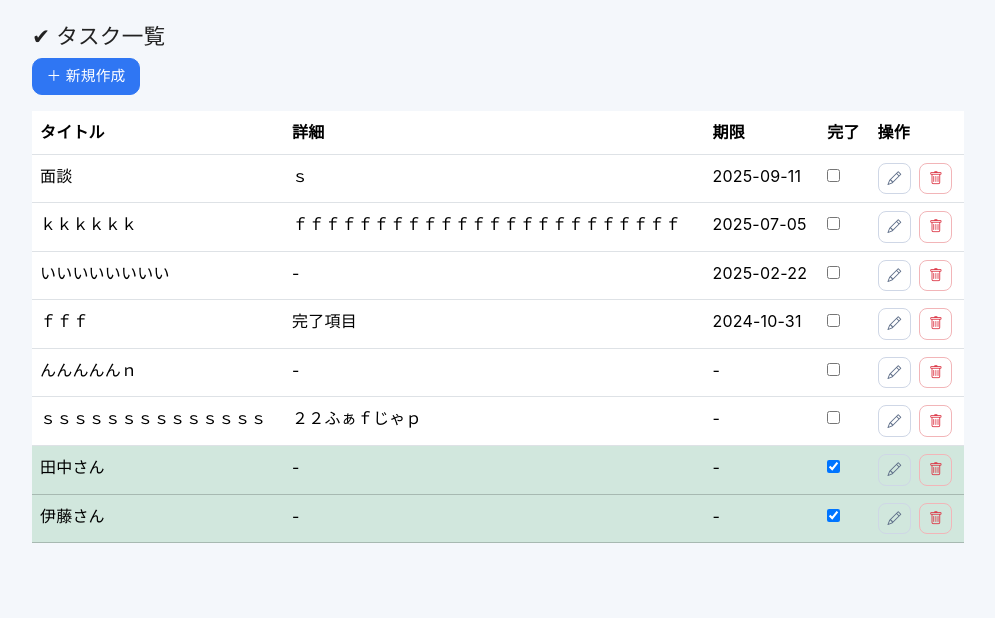
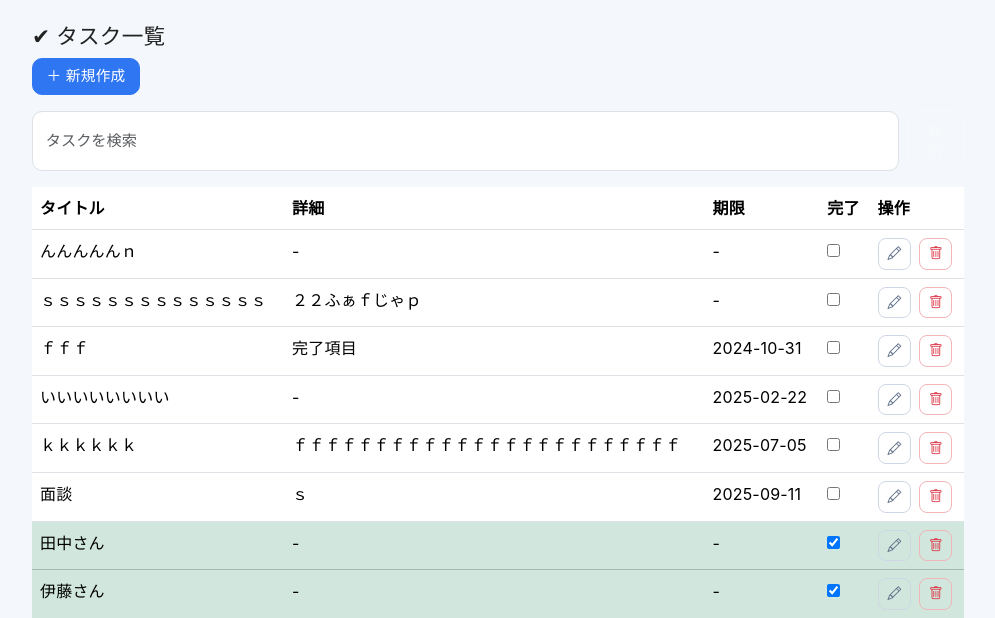
Before and after one commit to FumiyaUeda/django-task-manager, a Django app: page / in a window 1280 px wide. Shown: the part 54-672 px from the top of the page, without its empty margins (142-1137 px from the left). Run offline with Django 5.2, Linux system fonts and the light colour scheme; data comes from the database, SQL or seed files in the repository.

Commit message:
Add search function to task list

```diff
--- a/tasks/templates/tasks/task_list.html
+++ b/tasks/templates/tasks/task_list.html
@@ -6,6 +6,12 @@
   <div class="mb-3">
     <a href="{% url 'task_create' %}" class="btn btn-primary">＋ 新規作成</a>
   </div>
+
+  <!-- 🔍 検索フォーム -->
+  <form method="get" class="mb-3 d-flex">
+    <input type="text" name="q" class="form-control me-2" placeholder="タスクを検索" value="{{ request.GET.q }}">
+    <button type="submit" class="btn btn-outline-light">検索</button>
+  </form>
 
   <table class="table">
     <thead>
@@ -32,9 +38,7 @@
         <td>
           <form method="post" action="{% url 'task_toggle' task.pk %}">
             {% csrf_token %}
-            <input type="checkbox"
-                   onChange="this.form.submit()"
-                   {% if task.is_completed %}checked{% endif %}>
+            <input type="checkbox" onChange="this.form.submit()" {% if task.is_completed %}checked{% endif %}>
           </form>
         </td>
         <td>
@@ -42,8 +46,7 @@
             <a href="{% url 'task_update' task.pk %}" class="btn btn-outline-secondary btn-sm">
               <i class="bi bi-pencil"></i>
             </a>
-            <form method="post" action="{% url 'task_delete' task.pk %}"
-                  onsubmit="return confirm('本当に削除しますか？');">
+            <form method="post" action="{% url 'task_delete' task.pk %}" onsubmit="return confirm('本当に削除しますか？');">
               {% csrf_token %}
               <button type="submit" class="btn btn-outline-danger btn-sm">
                 <i class="bi bi-trash"></i>
--- a/tasks/views.py
+++ b/tasks/views.py
@@ -1,6 +1,7 @@
 from django.shortcuts import render, get_object_or_404, redirect
 from .models import Task
 from .forms import TaskForm
+from django.db.models import Q
 
 # タスク削除（一覧のみから実行）
 def task_delete(request, pk):
@@ -13,8 +14,15 @@ def task_delete(request, pk):
 
 # タスク一覧
 def task_list(request):
-    tasks = Task.objects.all().order_by("-deadline")  # created_at → deadline に修正
-    return render(request, "tasks/task_list.html", {"tasks": tasks})
+    query = request.GET.get("q")  # 検索キーワード取得
+    tasks = Task.objects.all().order_by("is_completed", "deadline")  # 未完了を先に
+
+    if query:
+        tasks = tasks.filter(
+            Q(title__icontains=query) | Q(detail__icontains=query)
+        )
+
+    return render(request, "tasks/task_list.html", {"tasks": tasks, "query": query})
 
 # 新規作成
 def task_create(request):
```
